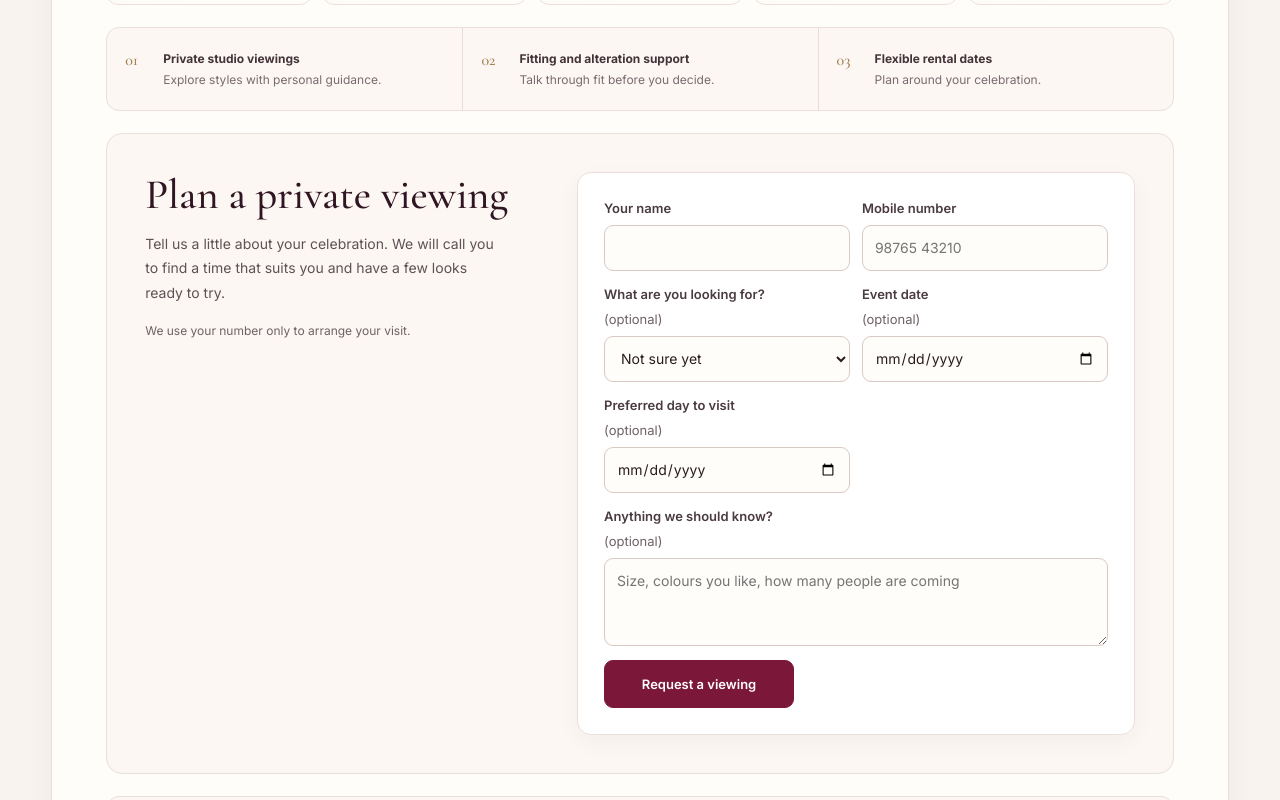
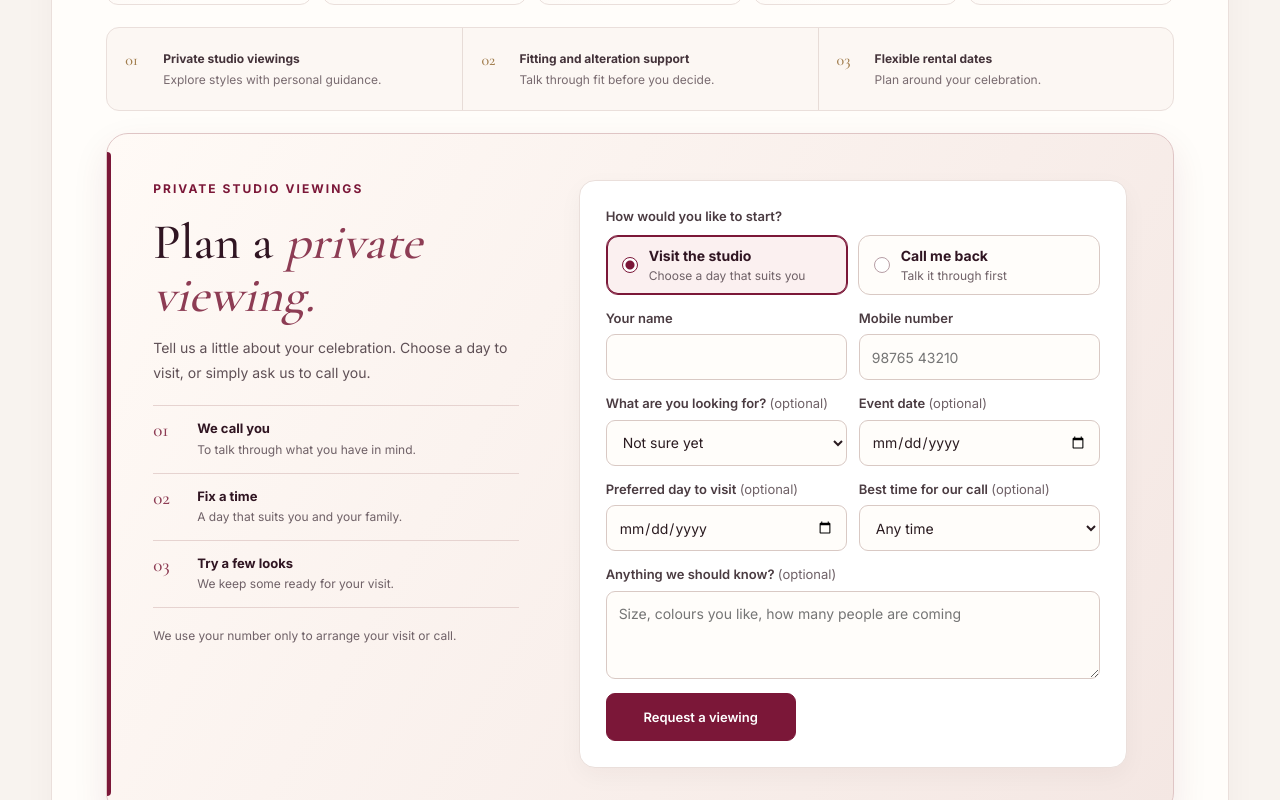
Before and after one commit to abre12/swaasa-site, a Next.js app: page / in a window 1280 px wide. Shown: the part 1440-2240 px from the top of the page. Built offline with nearby package versions, Linux system fonts and the light colour scheme; no server answers.

Commit message:
public page fix

```diff
--- a/components/ViewingRequest.tsx
+++ b/components/ViewingRequest.tsx
@@ -1,26 +1,40 @@
 'use client'
 
 import { useEffect, useState, type FormEvent } from 'react'
-import { LOOKING_FOR } from '@/lib/viewing'
+import { CALL_TIMES, LOOKING_FOR } from '@/lib/viewing'
 
-// Customer-facing request for a private viewing. The visitor leaves a name and number; the team is messaged on Telegram and calls back.
+// Customer-facing request to visit the studio or to be called back. The visitor leaves a name and number; the team is messaged on Telegram and calls.
 // whatsapp and phoneHref are optional: when the shop has no number set up, the form still works and the fallback lines are left out.
+type Kind = 'viewing' | 'callback'
+type Form = { kind: Kind; name: string; phone: string; lookingFor: string; eventDate: string; visitDate: string; callTime: string; note: string; website: string }
+
+const MODES: { id: Kind; title: string; note: string }[] = [
+  { id: 'viewing', title: 'Visit the studio', note: 'Choose a day that suits you' },
+  { id: 'callback', title: 'Call me back', note: 'Talk it through first' },
+]
+const STEPS = [
+  { n: '01', title: 'We call you', note: 'To talk through what you have in mind.' },
+  { n: '02', title: 'Fix a time', note: 'A day that suits you and your family.' },
+  { n: '03', title: 'Try a few looks', note: 'We keep some ready for your visit.' },
+]
+
 export default function ViewingRequest({ whatsapp, phoneHref }: { whatsapp?: string; phoneHref?: string }) {
-  const [form, setForm] = useState({ name: '', phone: '', lookingFor: '', eventDate: '', visitDate: '', note: '', website: '' })
+  const [form, setForm] = useState<Form>({ kind: 'viewing', name: '', phone: '', lookingFor: '', eventDate: '', visitDate: '', callTime: 'Any time', note: '', website: '' })
   const [busy, setBusy] = useState(false)
   const [message, setMessage] = useState('')
-  const [sent, setSent] = useState<{ name: string; phone: string } | null>(null)
+  const [sent, setSent] = useState<{ name: string; phone: string; kind: Kind; callTime: string } | null>(null)
   const [today, setToday] = useState('')
   useEffect(() => { setToday(new Date().toLocaleDateString('en-CA')) }, [])
-  const set = (key: keyof typeof form) => (event: { target: { value: string } }) => { setForm(f => ({ ...f, [key]: event.target.value })); setMessage('') }
+  const set = (key: keyof Form) => (event: { target: { value: string } }) => { setForm(f => ({ ...f, [key]: event.target.value })); setMessage('') }
+  const callback = form.kind === 'callback'
 
   async function submit(event: FormEvent<HTMLFormElement>) {
     event.preventDefault()
     setBusy(true); setMessage('')
     try {
-      const response = await fetch('/api/viewing-request', { method: 'POST', headers: { 'Content-Type': 'application/json' }, body: JSON.stringify(form) })
+      const response = await fetch('/api/viewing-request', { method: 'POST', headers: { 'Content-Type': 'application/json' }, body: JSON.stringify(callback ? { ...form, visitDate: '' } : form) })
       const payload = await response.json().catch(() => ({}))
-      if (response.ok) setSent({ name: form.name.trim().split(/\s+/)[0], phone: form.phone.trim() })
+      if (response.ok) setSent({ name: form.name.trim().split(/\s+/)[0], phone: form.phone.trim(), kind: form.kind, callTime: form.callTime })
       else setMessage(payload.error || 'We could not send your request. Please try again, or call or WhatsApp us.')
     } catch {
       setMessage('We could not send your request. Please check your connection and try again.')
@@ -29,41 +43,58 @@ export default function ViewingRequest({ whatsapp, phoneHref }: { whatsapp?: str
     }
   }
 
+  const when = sent && sent.callTime !== 'Any time' ? ` in the ${sent.callTime.toLowerCase()}` : ''
   return <section className="ch-viewing" id="private-viewing" aria-labelledby="ch-viewing-title">
     <div className="ch-viewing-copy">
-      <h3 id="ch-viewing-title">Plan a private viewing</h3>
-      <p>Tell us a little about your celebration. We will call you to find a time that suits you and have a few looks ready to try.</p>
-      {whatsapp && <a className="ch-viewing-wa" href={whatsapp} target="_blank" rel="noopener noreferrer">Prefer WhatsApp? Message us</a>}
-      <small>We use your number only to arrange your visit.</small>
+      <p className="ch-kicker">PRIVATE STUDIO VIEWINGS</p>
+      <h3 id="ch-viewing-title">Plan a <em>private viewing.</em></h3>
+      <p className="ch-viewing-lead">Tell us a little about your celebration. Choose a day to visit, or simply ask us to call you.</p>
+      <ol className="ch-viewing-steps" aria-label="What happens next">
+        {STEPS.map(s => <li key={s.n}><span>{s.n}</span><div><b>{s.title}</b><small>{s.note}</small></div></li>)}
+      </ol>
+      {(whatsapp || phoneHref) && <p className="ch-viewing-alt">Prefer to reach us now? {phoneHref && <a href={phoneHref}>Call us</a>}{phoneHref && whatsapp && ' or '}{whatsapp && <a href={whatsapp} target="_blank" rel="noopener noreferrer">message us on WhatsApp</a>}</p>}
+      <small>We use your number only to arrange your visit or call.</small>
     </div>
 
     <div className="ch-viewing-panel">
       {sent ? <div className="ch-viewing-done" role="status">
         <b>Thank you{sent.name ? `, ${sent.name}` : ''}.</b>
-        <p>Your request has reached us. We will call {sent.phone} to confirm a time for your visit.</p>
+        {sent.kind === 'callback'
+          ? <p>Your request has reached us. We will call {sent.phone}{when}.</p>
+          : <p>Your request has reached us. We will call {sent.phone}{when} to confirm a time for your visit.</p>}
         {(whatsapp || phoneHref) && <p>Need something sooner? {phoneHref && <a href={phoneHref}>Call us</a>}{phoneHref && whatsapp && ' or '}{whatsapp && <a href={whatsapp} target="_blank" rel="noopener noreferrer">message us on WhatsApp</a>}.</p>}
       </div> : <form className="ch-viewing-form" onSubmit={submit}>
-        <label>Your name
+        <fieldset className="ch-vf-mode ch-viewing-wide">
+          <legend>How would you like to start?</legend>
+          {MODES.map(m => <label key={m.id} className={'ch-vf-opt' + (form.kind === m.id ? ' on' : '')}>
+            <input type="radio" name="kind" value={m.id} checked={form.kind === m.id} onChange={set('kind')} />
+            <b>{m.title}</b><small>{m.note}</small>
+          </label>)}
+        </fieldset>
+        <label><span className="ch-vf-l">Your name</span>
           <input value={form.name} onChange={set('name')} autoComplete="name" required minLength={2} maxLength={80} />
         </label>
-        <label>Mobile number
+        <label><span className="ch-vf-l">Mobile number</span>
           <input value={form.phone} onChange={set('phone')} type="tel" inputMode="tel" autoComplete="tel" placeholder="98765 43210" required maxLength={20} />
         </label>
-        <label>What are you looking for? <span>(optional)</span>
+        <label><span className="ch-vf-l">What are you looking for? <i>(optional)</i></span>
           <select value={form.lookingFor} onChange={set('lookingFor')}><option value="">Not sure yet</option>{LOOKING_FOR.map(o => <option key={o} value={o}>{o}</option>)}</select>
         </label>
-        <label>Event date <span>(optional)</span>
+        <label><span className="ch-vf-l">Event date <i>(optional)</i></span>
           <input value={form.eventDate} onChange={set('eventDate')} type="date" min={today || undefined} />
         </label>
-        <label>Preferred day to visit <span>(optional)</span>
+        {!callback && <label><span className="ch-vf-l">Preferred day to visit <i>(optional)</i></span>
           <input value={form.visitDate} onChange={set('visitDate')} type="date" min={today || undefined} />
+        </label>}
+        <label className={callback ? 'ch-viewing-wide' : undefined}><span className="ch-vf-l">Best time for our call <i>(optional)</i></span>
+          <select value={form.callTime} onChange={set('callTime')}>{CALL_TIMES.map(o => <option key={o} value={o}>{o}</option>)}</select>
         </label>
-        <label className="ch-viewing-wide">Anything we should know? <span>(optional)</span>
-          <textarea value={form.note} onChange={set('note')} rows={3} maxLength={500} placeholder="Size, colours you like, how many people are coming" />
+        <label className="ch-viewing-wide"><span className="ch-vf-l">{callback ? 'What would you like to talk about?' : 'Anything we should know?'} <i>(optional)</i></span>
+          <textarea value={form.note} onChange={set('note')} rows={3} maxLength={500} placeholder={callback ? 'Styles you have in mind, budget, dates, any questions' : 'Size, colours you like, how many people are coming'} />
         </label>
         {/* Hidden from people. A bot that fills every field fills this one too, and its request is dropped. */}
         <div className="ch-viewing-hp" aria-hidden="true"><label>Leave this empty<input value={form.website} onChange={set('website')} tabIndex={-1} autoComplete="off" /></label></div>
-        <button className="ch-button" type="submit" disabled={busy}>{busy ? 'Sending…' : 'Request a viewing'}</button>
+        <button className="ch-button" type="submit" disabled={busy}>{busy ? 'Sending…' : callback ? 'Request a call' : 'Request a viewing'}</button>
         <p className="ch-viewing-message" role="alert">{message}</p>
       </form>}
     </div>
--- a/lib/viewing.ts
+++ b/lib/viewing.ts
@@ -2,12 +2,18 @@
 // Pure functions with no imports, so the rules can be unit tested on their own. The route app/api/viewing-request/route.ts does the sending.
 
 export const LOOKING_FOR = ['Bridal lehenga', 'Gown', 'Saree', 'Bridesmaid looks', 'Other'] as const
+// The form has two ways in: visit the studio on a chosen day, or just ask the team to ring back. Times are loose windows on purpose, so the site
+// never promises opening hours it does not know.
+export const REQUEST_KINDS = ['viewing', 'callback'] as const
+export const CALL_TIMES = ['Any time', 'Morning', 'Afternoon', 'Evening'] as const
 export type ViewingRequest = {
+  kind: 'viewing' | 'callback'
+  callTime: string | null     // one of CALL_TIMES; always set for a call-back request, and for a viewing only when the visitor chose one
   name: string
   phone: string               // "+91" and ten digits for an Indian mobile; "+" and the digits for an overseas number
   lookingFor: string          // one of LOOKING_FOR, or 'Not specified'
   eventDate: string | null    // YYYY-MM-DD
-  visitDate: string | null    // YYYY-MM-DD
+  visitDate: string | null    // YYYY-MM-DD (only for a viewing request)
   note: string
 }
 export type ViewingParse = { ok: true; value: ViewingRequest } | { ok: false; error: string; spam?: boolean }
@@ -48,11 +54,18 @@ export function parseViewingRequest(body: unknown, today = istToday()): ViewingP
   const phone = normalisePhone(b.phone)
   if (!phone) return { ok: false, error: 'Please enter a valid mobile number, for example 98765 43210.' }
 
+  const kindRaw = oneLine(b.kind, 12) || 'viewing'
+  if (!(REQUEST_KINDS as readonly string[]).includes(kindRaw)) return { ok: false, error: 'Please choose one of the options listed.' }
+  const kind = kindRaw as ViewingRequest['kind']
+  const callRaw = oneLine(b.callTime, 12)
+  if (callRaw && !(CALL_TIMES as readonly string[]).includes(callRaw)) return { ok: false, error: 'Please choose one of the options listed.' }
+
   const lookingRaw = oneLine(b.lookingFor, 40)
   if (lookingRaw && !(LOOKING_FOR as readonly string[]).includes(lookingRaw)) return { ok: false, error: 'Please choose one of the options listed.' }
 
   const dates: Record<'eventDate' | 'visitDate', string | null> = { eventDate: null, visitDate: null }
   for (const [key, label] of [['eventDate', 'event date'], ['visitDate', 'visit date']] as const) {
+    if (key === 'visitDate' && kind === 'callback') continue      // a call-back has no visit day, so a leftover value is ignored, not checked
     const raw = oneLine(b[key], 10)
     if (!raw) continue
     const bad = validDate(raw, today, label)
@@ -61,7 +74,7 @@ export function parseViewingRequest(body: unknown, today = istToday()): ViewingP
   }
 
   const note = String(b.note ?? '').replace(CONTROL, '').replace(/\r\n?/g, '\n').replace(/\n{3,}/g, '\n\n').trim().slice(0, 500)
-  return { ok: true, value: { name, phone, lookingFor: lookingRaw || 'Not specified', eventDate: dates.eventDate, visitDate: dates.visitDate, note } }
+  return { ok: true, value: { kind, callTime: callRaw || (kind === 'callback' ? 'Any time' : null), name, phone, lookingFor: lookingRaw || 'Not specified', eventDate: dates.eventDate, visitDate: dates.visitDate, note } }
 }
 
 const show = (s: string | null) => s ? new Date(`${s}T00:00:00Z`).toLocaleDateString('en-IN', { day: '2-digit', month: 'short', year: 'numeric', timeZone: 'UTC' }) : 'Not given'
@@ -69,6 +82,17 @@ const show = (s: string | null) => s ? new Date(`${s}T00:00:00Z`).toLocaleDateSt
 /** Plain text (no formatting characters), so nothing a visitor types can change how the message is shown. */
 export function viewingMessage(v: ViewingRequest): string {
   const wa = `https://wa.me/${v.phone.replace(/\D/g, '')}`
+  if (v.kind === 'callback') return [
+    'New call-back request from the website',
+    `Name: ${v.name}`,
+    `Mobile: ${v.phone}`,
+    `WhatsApp: ${wa}`,
+    `Best time to call: ${v.callTime || 'Any time'}`,
+    `Looking for: ${v.lookingFor}`,
+    `Event date: ${show(v.eventDate)}`,
+    ...(v.note ? [`Note: ${v.note}`] : []),
+    'Please call them back. They have not picked a visit day yet.',
+  ].join('\n')
   return [
     'New viewing request from the website',
     `Name: ${v.name}`,
@@ -77,6 +101,7 @@ export function viewingMessage(v: ViewingRequest): string {
     `Looking for: ${v.lookingFor}`,
     `Event date: ${show(v.eventDate)}`,
     `Preferred visit day: ${show(v.visitDate)}`,
+    ...(v.callTime && v.callTime !== 'Any time' ? [`Best time to call: ${v.callTime}`] : []),
     ...(v.note ? [`Note: ${v.note}`] : []),
     'Please call or message them to fix a time.',
   ].join('\n')
```
Also changed, not shown: app/api/viewing-request/route.ts (+4 -3 lines), app/globals.css, 1 other file (tests, documents, lock files or other folders).
